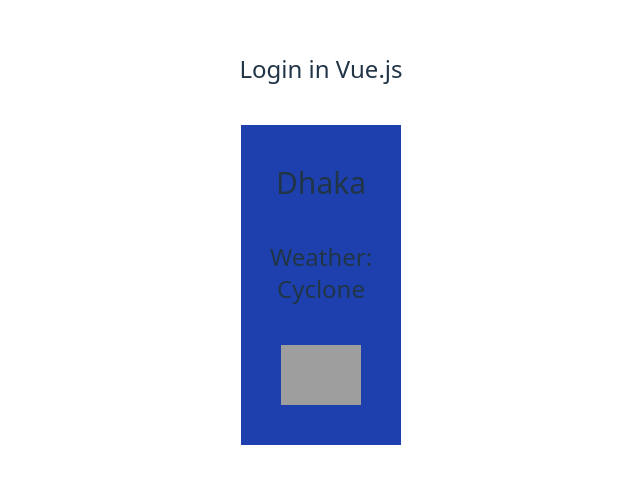
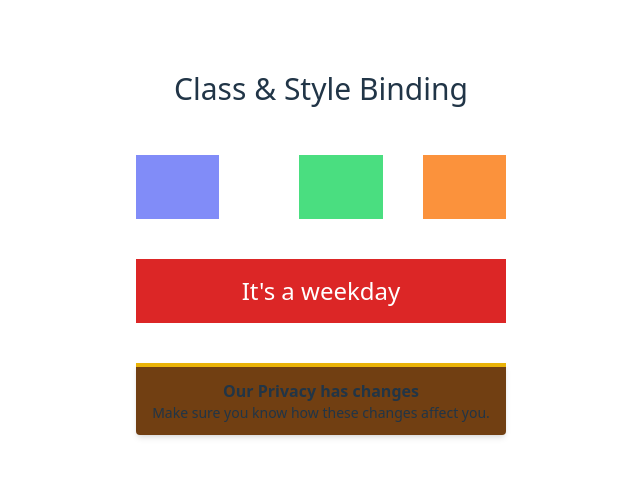
Before and after one commit to shafrinahamed097/p1-data, a Vue app: page / in a window 1280 px wide. Shown: the part 171-654 px from the top of the page, without its empty margins (319-959 px from the left). Built offline with nearby package versions, Linux system fonts and the light colour scheme; grey boxes are pictures that could not be loaded.

Commit message:
Class binding

```diff
--- a/src/App.vue
+++ b/src/App.vue
@@ -6,8 +6,36 @@
 // const message = "Welcome. Get ready to maser Vue.Js 3!"
 // const date = "<strong>30th June, 2023</strong>"
 
-const location = "Dhaka"
-const weather = ""
+// const location = "Dhaka"
+// const weather = "s"
+
+
+const bgOrange = "bg-orange-400"
+const bgIndigo = "bg-indigo-400"
+const bgGreen = "bg-green-400"
+
+const weekday  = true
+
+const colors = {
+    bgColor:'bg-teal-100',
+    borderColor: 'border-teal-500',
+    textColor:'text-teal-900 '
+
+}
+
+const messageType = 'warning'
+if('error' ==  messageType){
+    colors.bgColor = 'bg-red-100'
+    colors.borderColor = 'border-red-500'
+    colors.textColor = 'bg-red-900'
+}
+
+else if('warning'=== messageType){
+    colors.bgColor = 'bg-yellow-100'
+    colors.borderColor = 'border-yellow-500'
+    colors.textColor = 'bg-yellow-900'
+}
+
 
 
 
@@ -39,21 +67,59 @@ const weather = ""
 </template> -->
 
 
-<template>
+<!-- <template>
     <section class="container mx-auto flex items-center flex-col">
         <h1 class="text-center text-2xl py-10" >Login in Vue.js</h1>
         <div class="w-1/3  p-10 flex items-center flex-col space-y-10 bg-blue-800">
             <h1  class="text-3xl " >{{ location }}</h1>
-            <h2 class="text-2xl" v-if="weather==='s'">Weather: Sunny</h2>
-            <h2 class="text-2xl" v-else-if="weather==='c'">Weather: Cold</h2>
-            <h2 class="text-2xl" v-else-if="weather==='r'">Weather: Rainy</h2>
-            <h2 class="text-2xl" v-else>Weather: Cyclone</h2>
-            <img v-if="weather==='s'" src="https://cdn.creazilla.com/cliparts/38457/sun-hot-clipart-md.png" alt="">
-            <img v-else-if="weather==='c'" src="https://cdn.creazilla.com/icons/3432746/snowy-icon-md.png" alt="">
-            <img v-else-if="weather==='r'" src="https://cdn.creazilla.com/cliparts/63069/weather-icon-clipart-md.png" alt="">
-            <img v-else src="https://cdn.creazilla.com/cliparts/1723266/tornado-clipart-md.png" alt="">
+
+            <div v-show="weather==='s'">
+                <h2 class="text-2xl" >Weather: Sunny</h2>
+            <img  src="https://cdn.creazilla.com/cliparts/38457/sun-hot-clipart-md.png" alt="">
+            </div>
+
+           <div v-show="weather==='pc'">
+            <h2 class="text-2xl" >Weather: Cold</h2>
+            <img  src="https://cdn.creazilla.com/icons/3432746/snowy-icon-md.png" alt="">
+
+           </div>
+
+           <div v-show="weather==='r'">
+            <h2 class="text-2xl" >Weather: Rainy</h2>
+            <img  src="https://cdn.creazilla.com/cliparts/63069/weather-icon-clipart-md.png" alt="">
+
+           </div>
+            <div  v-show="weather==='c'">
+                <h2 class="text-2xl">Weather: Cyclone</h2>
+            <img src="https://cdn.creazilla.com/cliparts/1723266/tornado-clipart-md.png" alt="">
+            </div>
 
         </div>
+
+    </section>
+</template> -->
+
+<template>
+    <section  class="container mx-auto">
+        <h1 class="text-center text-3xl py-12" >Class & Style Binding</h1>
+        <section class="flex space-x-10" >
+            <div class="w-1/3  h-16" :class="bgIndigo"></div>
+            <div class="w-1/3  h-16" :class="bgGreen" ></div>
+            <div class="w-1/3  h-16" :class="bgOrange" ></div>
+
+        </section>
+
+        <section class="mt-10">
+            <div class=" h-16 flex items-center justify-center text-white" :class="weekday ? 'bg-red-600 text-2xl': 'bg-green-600 text-4xl'">It's a weekday</div>
+        </section>
+
+        <section class="mt-10">
+            <div class="border-t-4  rounded-b  px-4 py-3 shadow-md" :class="[colors.bgColor, colors.borderColor, colors.textColor]" role="alert">
+                <p class="font-bold" >Our Privacy has changes</p>
+                <p class="text-sm" >Make sure you know how these changes affect you.</p>
+
+            </div>
+        </section>
 
     </section>
 </template>
```
